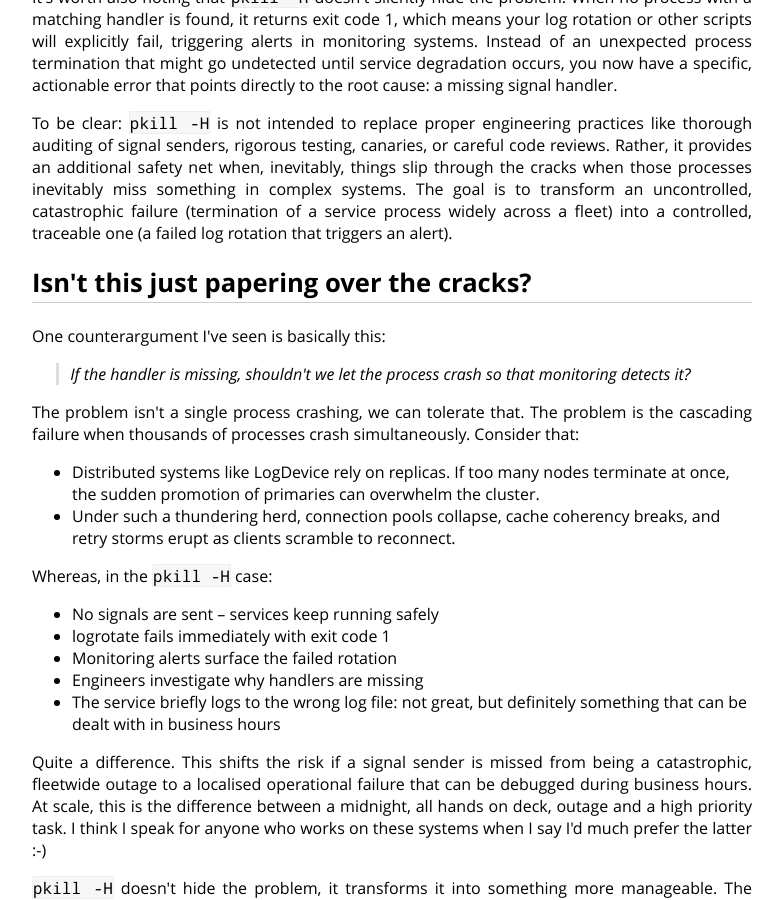
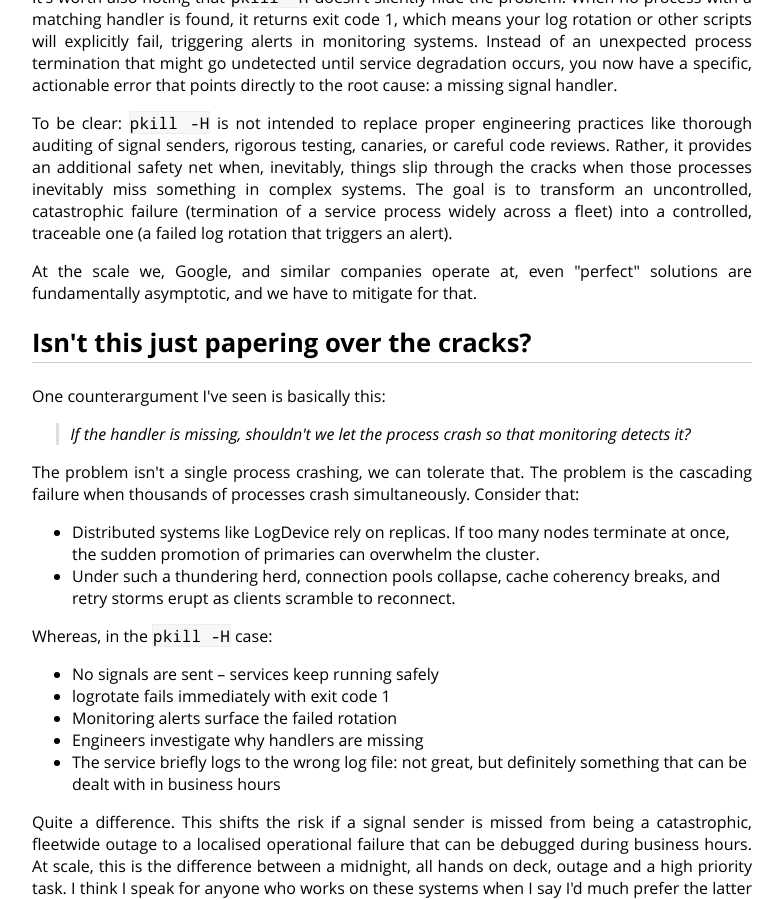
Before and after one commit to cdown/chrisdown.name, a Jekyll site: the page built from _posts/2025-05-13-safer-signal-sending-with-pkill-require-handler.md, in a window 1280 px wide and 900 px high, scrolled down 2383 px. Shown: the whole window, without its empty margins (248-1031 px from the left). Built offline with Jekyll 4.4.1, drawn with Linux system fonts in a browser that asks for light colours.

Commit message:
rh post: Mention perfect solutions are asymptotic

```diff
--- a/_posts/2025-05-13-safer-signal-sending-with-pkill-require-handler.md
+++ b/_posts/2025-05-13-safer-signal-sending-with-pkill-require-handler.md
@@ -145,6 +145,9 @@ something in complex systems. The goal is to transform an uncontrolled,
 catastrophic failure (termination of a service process widely across a fleet)
 into a controlled, traceable one (a failed log rotation that triggers an
 alert).
+
+At the scale we, Google, and similar companies operate at, even "perfect"
+solutions are fundamentally asymptotic, and we have to mitigate for that.
 
 ## Isn't this just papering over the cracks?
 
```
